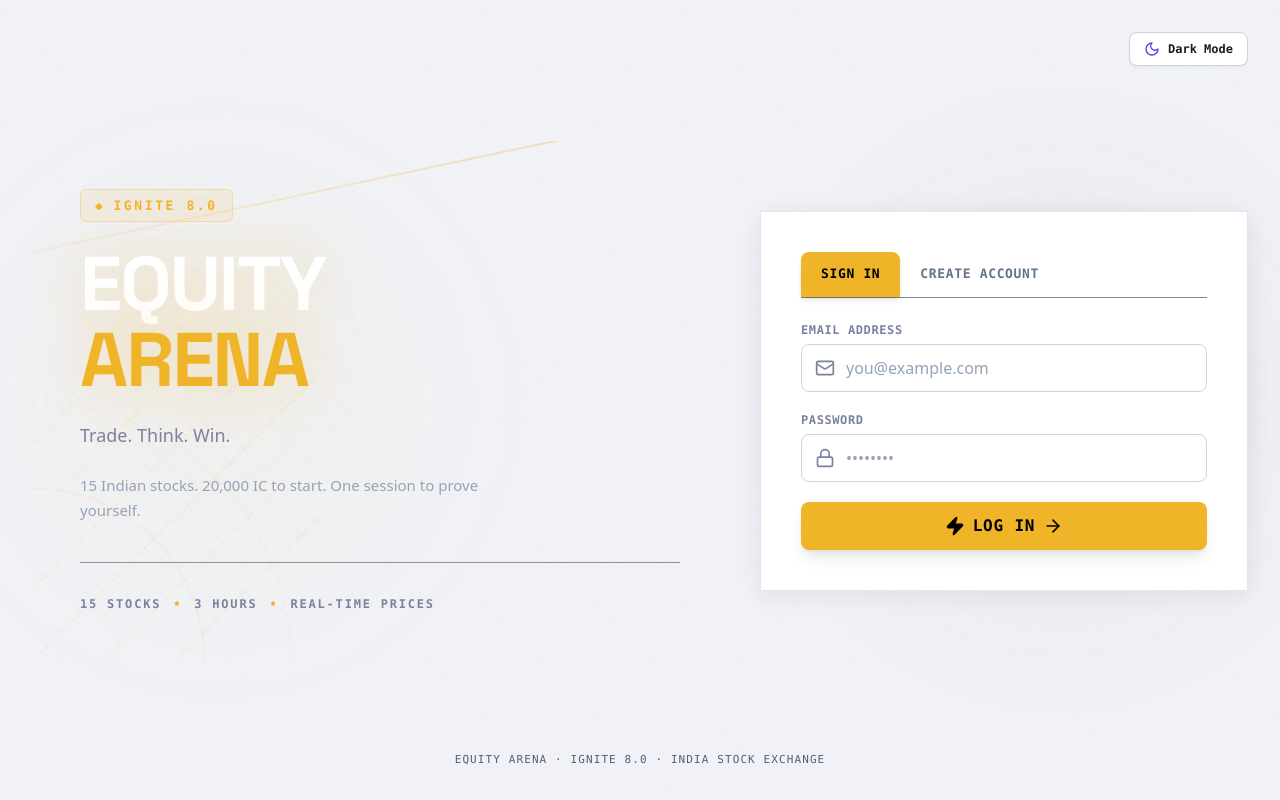
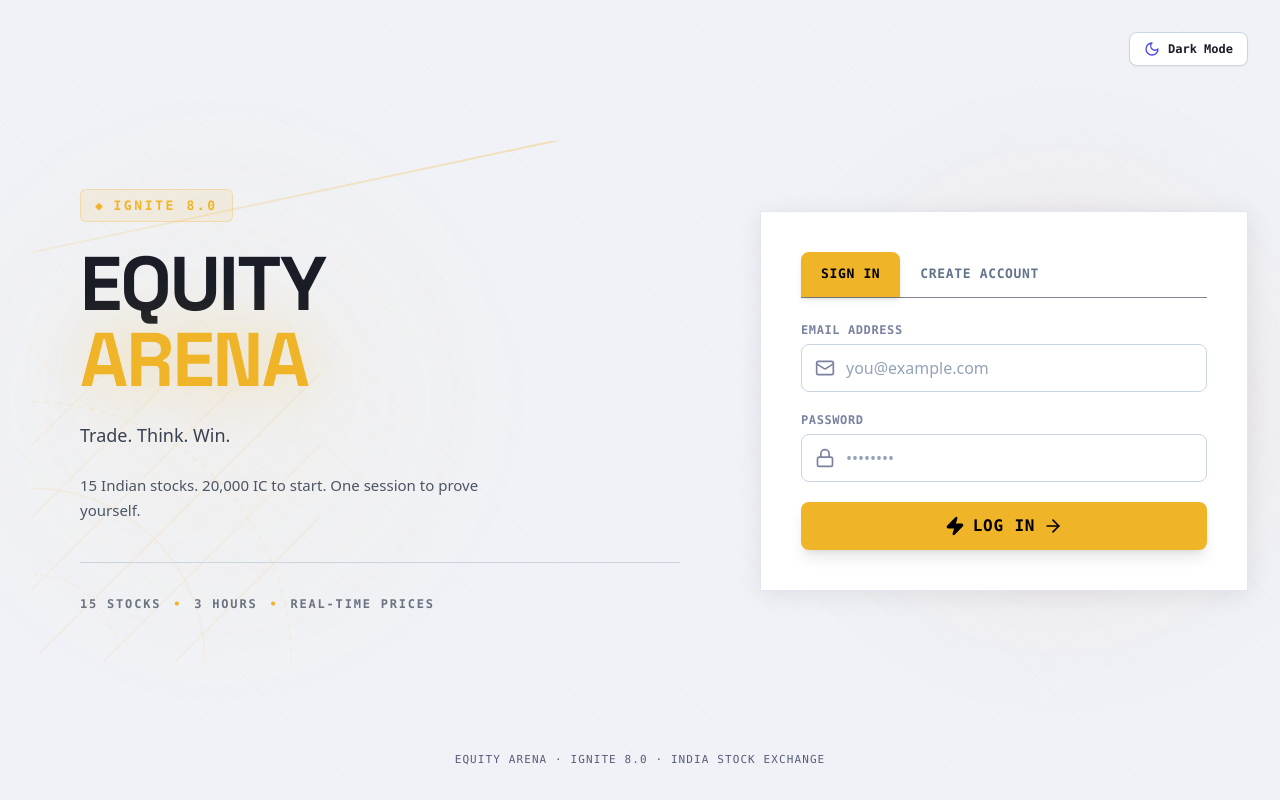
Before and after one commit to avadhootsavle/Equity-Arena, a React (Vite) app in the folder frontend/: page /login in a window 1280 px wide. Built offline with nearby package versions, Linux system fonts and the light colour scheme; no server answers.

Commit message:
fix(login): ensure EQUITY text, tagline, description, and stats row are clearly readable in Light Mode with dark/black and grey contrast

```diff
--- a/frontend/src/pages/Login.jsx
+++ b/frontend/src/pages/Login.jsx
@@ -179,7 +179,9 @@ export function Login() {
 
               <div className="space-y-0 leading-none">
                 <h1
-                  className="text-6xl lg:text-[76px] font-black tracking-tight text-white uppercase drop-shadow-[0_0_30px_rgba(240,180,41,0.35)]"
+                  className={`text-6xl lg:text-[76px] font-black tracking-tight uppercase ${
+                    isDark ? 'text-white drop-shadow-[0_0_30px_rgba(240,180,41,0.35)]' : 'text-[#1A1D27]'
+                  }`}
                   style={{ fontFamily: 'Space Grotesk, sans-serif' }}
                 >
                   EQUITY
@@ -192,17 +194,17 @@ export function Login() {
                 </h1>
               </div>
 
-              <p className="text-[18px] text-[#7B82A0] font-normal">
+              <p className={`text-[18px] font-normal ${isDark ? 'text-[#7B82A0]' : 'text-[#374151]'}`}>
                 Trade. Think. Win.
               </p>
 
-              <p className="text-[15px] text-[#94A3B8] font-normal leading-relaxed max-w-md">
+              <p className={`text-[15px] font-normal leading-relaxed max-w-md ${isDark ? 'text-[#94A3B8]' : 'text-[#4B5563]'}`}>
                 15 Indian stocks. 20,000 IC to start. One session to prove yourself.
               </p>
             </div>
 
             {/* Bottom Stats Row */}
-            <div className="pt-8 border-t border-[#2D3142]/50 text-[12px] font-mono font-bold text-[#7B82A0] uppercase tracking-[0.15em] flex items-center gap-3 relative z-10">
+            <div className={`pt-8 border-t ${isDark ? 'border-[#2D3142]/50 text-[#7B82A0]' : 'border-[#CBD5E1] text-[#6B7280]'} text-[12px] font-mono font-bold uppercase tracking-[0.15em] flex items-center gap-3 relative z-10`}>
               <span>15 STOCKS</span>
               <span className="text-[#F0B429]">•</span>
               <span>3 HOURS</span>
@@ -228,7 +230,7 @@ export function Login() {
               <span className={isDark ? 'text-white' : 'text-[#1A1D27]'}>EQUITY </span>
               <span className="text-[#F0B429]">ARENA</span>
             </h1>
-            <p className="text-sm text-[#7B82A0]">Trade. Think. Win.</p>
+            <p className={`text-sm ${isDark ? 'text-[#7B82A0]' : 'text-[#374151]'}`}>Trade. Think. Win.</p>
           </div>
 
           {/* ================= RIGHT COLUMN: FORM PANEL ================= */}
```
